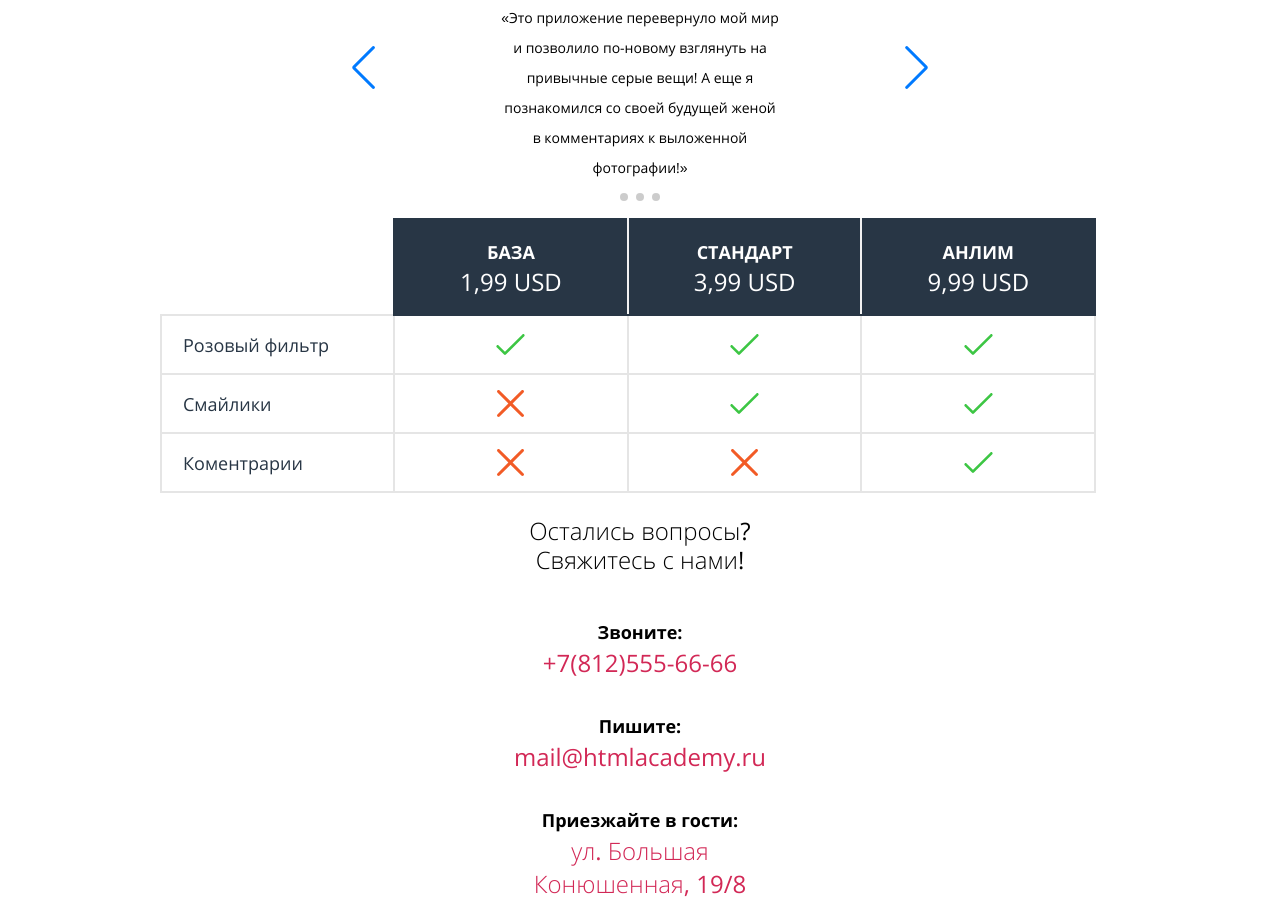
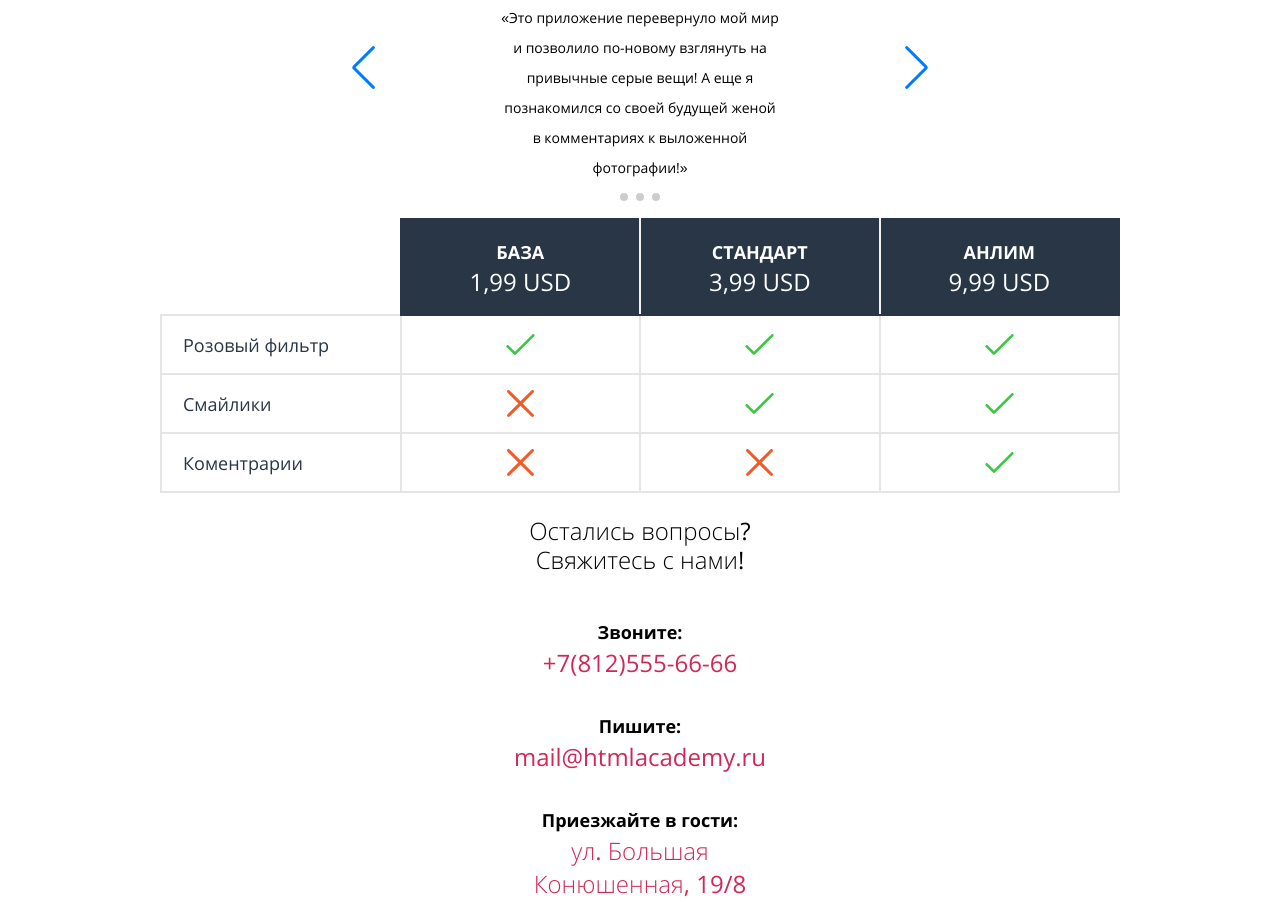
Before and after one commit to AlexLukoyanov/Pink_training_project, a website: page source/index.html in a window 1280 px wide. Shown: the part 2296-3209 px from the top of the page. Drawn offline with nearby package versions, Linux system fonts and the light colour scheme; files that its build step writes are made by us from their sources.

Commit message:
Верстка Price

```diff
--- a/source/index.html
+++ b/source/index.html
@@ -232,8 +232,9 @@
 
       </div>
     </section>
-    <section class="price container">
+    <section class="price">
       <h2 class="visually-hidden"> Цена услуг</h2>
+      <div class="price-container">
       <table class="price__table">
         <tr class="table__tittle">
           <th>
@@ -314,6 +315,7 @@
         </tr>
 
       </table>
+      </div>
     </section>
     <footer class="page-footer">
       <div class="page-footer__contacts">
--- a/source/less/blocks/price.less
+++ b/source/less/blocks/price.less
@@ -1,5 +1,16 @@
+.price-container {
+  margin: 0 auto;
+  min-width: 320px;
+  max-width: 960px;
+  padding-left: 20px;
+  padding-right: 20px;
+}
 .price__table {
   border-collapse: collapse;
+  @media (min-width: @tablet-width) {
+    width: 100%;
+    margin: 0 auto;
+  }
 }
 .table__tittle {
   color: #ffffff;
@@ -7,54 +18,82 @@
 .tittle__list {
   background: #283645;
   border: 2px solid #283645;
-  padding: 17px 65px 17px 65px;
+  padding: 17px 20px 17px 20px;
   border-right: 2px solid #f2f2f2;
   &:last-child {
     border-right: 2px solid #283645;
+  }
+  @media (min-width: @tablet-width) {
+    padding: 10px 20px 9px 20px;
+    width: 25%;
+  }
+  @media (min-width: @desktop-width) {
+    padding: 17px 20px 17px 20px;
   }
 }
 
 .price__tittle {
   display: block;
-  font-size: 18px;
+  font-size: 16px;
   line-height: 30px;
   font-weight: bold;
   text-align: center;
   text-transform: uppercase;
+  @media (min-width: @desktop-width) {
+    font-size: 18px;
+  }
 }
 .price__tittle--hit {
   position: relative;
   &::before {
     position: absolute;
     content: "";
-    width: 74px;
-    height: 73px;
-    left: -65px;
-    top: -19px;
+    width: 61px;
+    height: 61px;
+    left: -20px;
+    top: -16px;
     background-image: url("../img/bg-hit.svg");
+    background-size: 51px 59px;
+    background-repeat: no-repeat;
+    @media (min-width: @desktop-width) {
+      width: 74px;
+      height: 73px;
+      left: -21px;
+      top: -19px;
+      background-size: 75px 73px;
+    }
   }
 }
 .price__item {
   display: block;
-  font-size: 24px;
+  font-size: 18px;
   line-height: 30px;
   font-weight: 300;
   text-align: center;
   text-transform: uppercase;
+  @media (min-width: @desktop-width) {
+    font-size: 24px;
+  }
 }
 .table__list {
   border-collapse: collapse;
 }
 .table__item {
-  font-size: 18px;
+  font-size: 14px;
   line-height: 30px;
   color: #283645;
   padding: 14px 64px 13px 21px;
   background: #ffffff;
   border: 2px solid #e5e5e5;
+  @media (min-width: @tablet-width) {
+    padding: 7px 16px 7px 8px;
+  }
+  @media (min-width: @desktop-width) {
+    font-size: 18px;
+    padding: 14px 64px 13px 21px;
+  }
 }
-.item__status {
-}
+
 .item_status--on {
   background-image: url("../img/icon-yes.svg");
   background-repeat: no-repeat;
```
